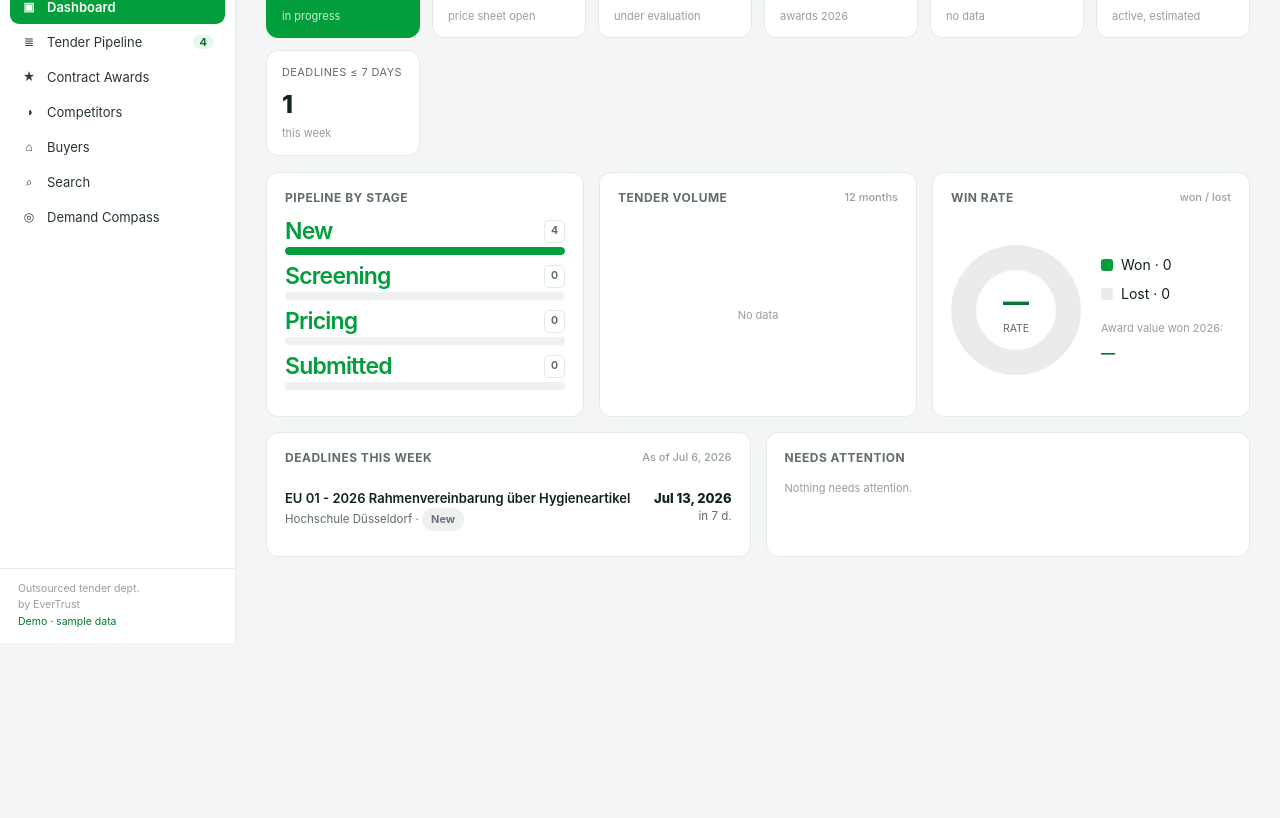
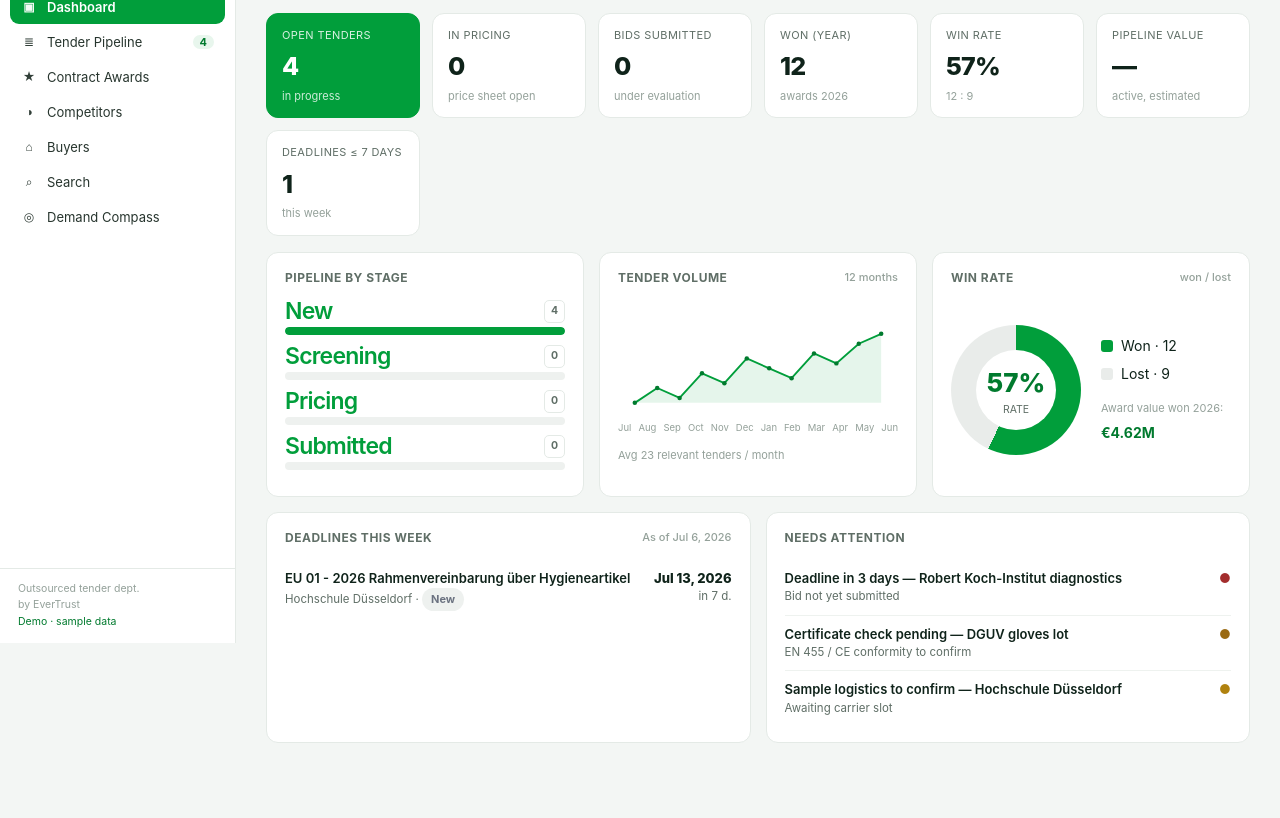
Before and after one commit to IT-evertrust/eportal-demo, a plain HTML site: page index.html in a window 1280 px wide. Shown: the part 157-975 px from the top of the page. Before the commit the page ends 800 px from the top, so only its background shows below. Drawn offline with Linux system fonts and the light colour scheme.

Commit message:
feat(dash): seed win-rate, tender-volume & needs-attention cards; seed-data banner on every page
Co-Authored-By: Claude Fable 5 <noreply@anthropic.com>

```diff
--- a/index.html
+++ b/index.html
@@ -421,12 +421,23 @@ const pipeVal=T.filter(active).reduce((s,t)=>s+t.value,0);
 const decided=won.length+lost.length;
 const winRate=decided?Math.round(won.length/decided*100):null;
 const dueSoon=T.filter(t=>active(t)&&days(t.deadline)>=0&&days(t.deadline)<=7);
+// ---- seeded demo activity (dashboard cards only — flagged by the seed banner; pipeline/buyers/awards stay live) ----
+const SEED={
+ volume:[16,19,17,22,20,25,23,21,26,24,28,30],
+ won:12,lost:9,awardValueWon:4620000,
+ attention:[
+  {t:"Deadline in 3 days — Robert Koch-Institut diagnostics",d:"Bid not yet submitted",c:"lost"},
+  {t:"Certificate check pending — DGUV gloves lot",d:"EN 455 / CE conformity to confirm",c:"scr"},
+  {t:"Sample logistics to confirm — Hochschule Düsseldorf",d:"Awaiting carrier slot",c:"gold"}
+ ]
+};
+const seedDecided=SEED.won+SEED.lost,seedWinRate=Math.round(SEED.won/seedDecided*100);
 const KPI=[
  {l:"Open tenders",v:T.filter(active).length,d:"in progress",hero:1},
  {l:"In pricing",v:pricingN,d:"price sheet open"},
  {l:"Bids submitted",v:subN,d:"under evaluation"},
- {l:"Won (year)",v:won.length,d:"awards 2026"},
- {l:"Win rate",v:winRate===null?"—":winRate+"%",d:decided?won.length+" : "+lost.length:"no data"},
+ {l:"Won (year)",v:SEED.won,d:"awards 2026"},
+ {l:"Win rate",v:seedWinRate+"%",d:SEED.won+" : "+SEED.lost},
  {l:"Pipeline value",v:eur(pipeVal),d:"active, estimated"},
  {l:"Deadlines ≤ 7 days",v:dueSoon.length,d:"this week"}
 ];
@@ -436,7 +447,7 @@ const stageActive=["New","Screening","Pricing","Submitted"];
 const maxSt=Math.max(1,...stageActive.map(s=>T.filter(t=>t.stage===s).length));
 document.getElementById('stageBars').innerHTML=stageActive.map((s,i)=>{const n=T.filter(t=>t.stage===s).length;return `<div class="bar ${i%2?'alt':''}"><div class="lab"><span class="nm">${ST[s]}</span><span class="ct">${n}</span></div><div class="track"><div class="fill" style="width:${Math.round(n/maxSt*100)}%"></div></div></div>`}).join('');
 
-const VOL=[];const VL=["Jul","Aug","Sep","Oct","Nov","Dec","Jan","Feb","Mar","Apr","May","Jun"];
+const VOL=SEED.volume;const VL=["Jul","Aug","Sep","Oct","Nov","Dec","Jan","Feb","Mar","Apr","May","Jun"];
 (function(){
  if(VOL.length<2){document.getElementById('volChart').innerHTML='<div class="note" style="padding:20px 0;text-align:center">No data</div>';return;}
  const w=300,h=110,p=18,mx=Math.max(...VOL),mn=Math.min(...VOL);
@@ -446,14 +457,14 @@ const VOL=[];const VL=["Jul","Aug","Sep","Oct","Nov","Dec","Jan","Feb","Mar","Ap
  document.getElementById('volChart').innerHTML=`<svg viewBox="0 0 ${w} ${h}" style="width:100%;height:auto"><path d="${area}" fill="rgba(1,158,59,.10)"/><path d="${line}" fill="none" stroke="#019e3b" stroke-width="2"/>${pts.map(q=>`<circle cx="${q[0].toFixed(1)}" cy="${q[1].toFixed(1)}" r="2.4" fill="#017a2e"/>`).join('')}</svg><div style="display:flex;justify-content:space-between;font-size:9.5px;color:var(--muted2);margin-top:2px">${VL.map(m=>`<span>${m}</span>`).join('')}</div><div class="note">Avg ${Math.round(VOL.reduce((a,b)=>a+b)/VOL.length)} relevant tenders / month</div>`;
 })();
 
-(function(){const wp=decided?won.length/decided*100:0;
- document.getElementById('winDonut').innerHTML=`<div class="donut"><div class="ring" style="background:conic-gradient(var(--mav) 0 ${wp}%,#E9ECEA ${wp}% 100%)"><div class="hole"><span class="hv">${decided?Math.round(wp)+'%':'—'}</span><span class="hl">Rate</span></div></div><div class="lg"><div><span class="sw" style="background:var(--mav)"></span>Won · ${won.length}</div><div><span class="sw" style="background:#E9ECEA"></span>Lost · ${lost.length}</div><div class="note" style="margin-top:8px">Award value won 2026:<br><b style="color:var(--mav-d);font-size:14px">${eur(won.reduce((s,t)=>s+t.value,0))}</b></div></div></div>`;
+(function(){const wp=seedWinRate;
+ document.getElementById('winDonut').innerHTML=`<div class="donut"><div class="ring" style="background:conic-gradient(var(--mav) 0 ${wp}%,#E9ECEA ${wp}% 100%)"><div class="hole"><span class="hv">${wp}%</span><span class="hl">Rate</span></div></div><div class="lg"><div><span class="sw" style="background:var(--mav)"></span>Won · ${SEED.won}</div><div><span class="sw" style="background:#E9ECEA"></span>Lost · ${SEED.lost}</div><div class="note" style="margin-top:8px">Award value won 2026:<br><b style="color:var(--mav-d);font-size:14px">${eur(SEED.awardValueWon)}</b></div></div></div>`;
 })();
 
 document.getElementById('dlHint').textContent='As of '+fd(TODAY);
 document.getElementById('deadlines').innerHTML=dueSoon.sort((a,b)=>days(a.deadline)-days(b.deadline)).map(t=>{const dd=days(t.deadline);return `<div class="ai" data-id="${t.id}" style="cursor:pointer"><div><div class="an">${esc(t.title.split(' – ')[0])}</div><div class="ad">${esc(t.buyer)} · ${stChip(t.stage)}</div></div><div class="dl ${dd<=3?'urgent':''}">${fd(t.deadline)}<div class="ad" style="text-align:right;font-weight:400">in ${dd} d.</div></div></div>`}).join('')||'<div class="note">No deadlines in the next 7 days.</div>';
 
-const ATT=[];
+const ATT=SEED.attention;
 document.getElementById('attention').innerHTML=ATT.map(a=>`<div class="ai"><div><div class="an">${esc(a.t)}</div><div class="ad">${esc(a.d)}</div></div><div class="dl" style="color:var(--${a.c})">●</div></div>`).join('')||'<div class="note">Nothing needs attention.</div>';
 
 // ---- pipeline ----
@@ -614,6 +625,17 @@ function openModal(which){var m={pricing:['mavivo-pricing-form-excel-en.html','P
 function closeModal(){document.getElementById('modal').classList.remove('on');document.getElementById('modalFrame').src='about:blank';document.body.style.overflow='';}
 document.addEventListener('keydown',function(e){if(e.key==='Escape')closeModal();});
 
+// ---- seeded-data banner on every page (transparency for client demos) ----
+(function(){
+ var NOTE='<b>Seeded demo data — for illustration.</b> Live tenders, buyers &amp; awards are pulled from eCore &amp; TED; activity metrics (dashboard volumes, win rate, needs-attention and competitor figures) are modelled sample values to demonstrate the workflow.';
+ document.querySelectorAll('.view').forEach(function(v){
+  if(v.id==='comp'||v.id==='detail'||v.id==='cpv33')return; // competitors carry their own banner; detail & cpv33 are drill-downs
+  var b=document.createElement('div');b.className='seed-banner';
+  b.innerHTML='<span class="si">⚠</span><div>'+NOTE+'</div>';
+  v.insertBefore(b,v.firstChild);
+ });
+})();
+
 renderPipe();renderSearch();
 </script>
 </body>
```
